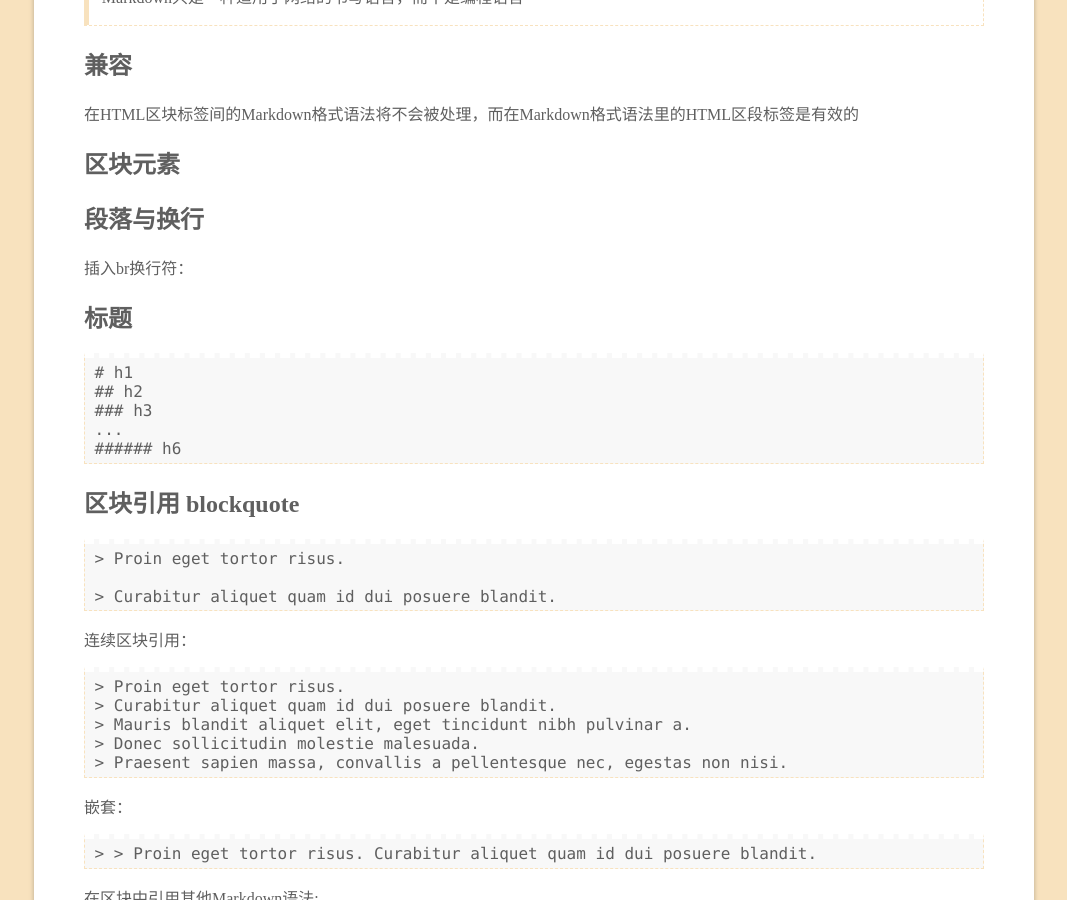
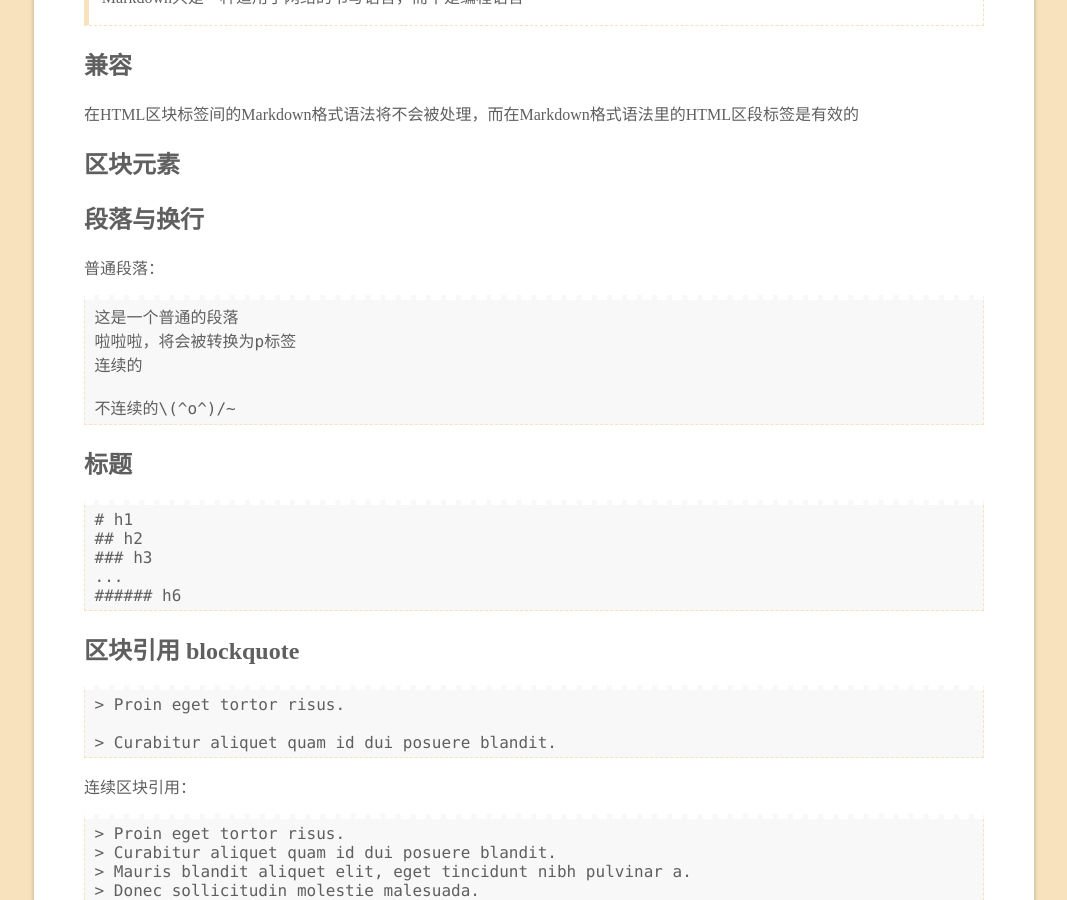
Before and after one commit to wynn719/blog, a Jekyll site: the page built from _posts/2015-02-15-Markdown-note.md, in a window 1280 px wide and 900 px high, scrolled down 400 px. Shown: the whole window, without its empty margins (106-1173 px from the left). Built offline with Jekyll 4.4.1, drawn with Linux system fonts in a browser that asks for light colours; comment, search, counter and statistics services are not loaded.

Commit message:
update post

```diff
--- a/_posts/2015-02-15-Markdown-note.md
+++ b/_posts/2015-02-15-Markdown-note.md
@@ -21,15 +21,14 @@
 
 ## 段落与换行
 
-插入br换行符：
+普通段落：
 {% highlight html %}
+这是一个普通的段落
+啦啦啦，将会被转换为p标签
+连续的
 
-
+不连续的\(^o^)/~
 {% endhighlight %}
-
-
-
-
 
 ## 标题
 {% highlight html %}
```
